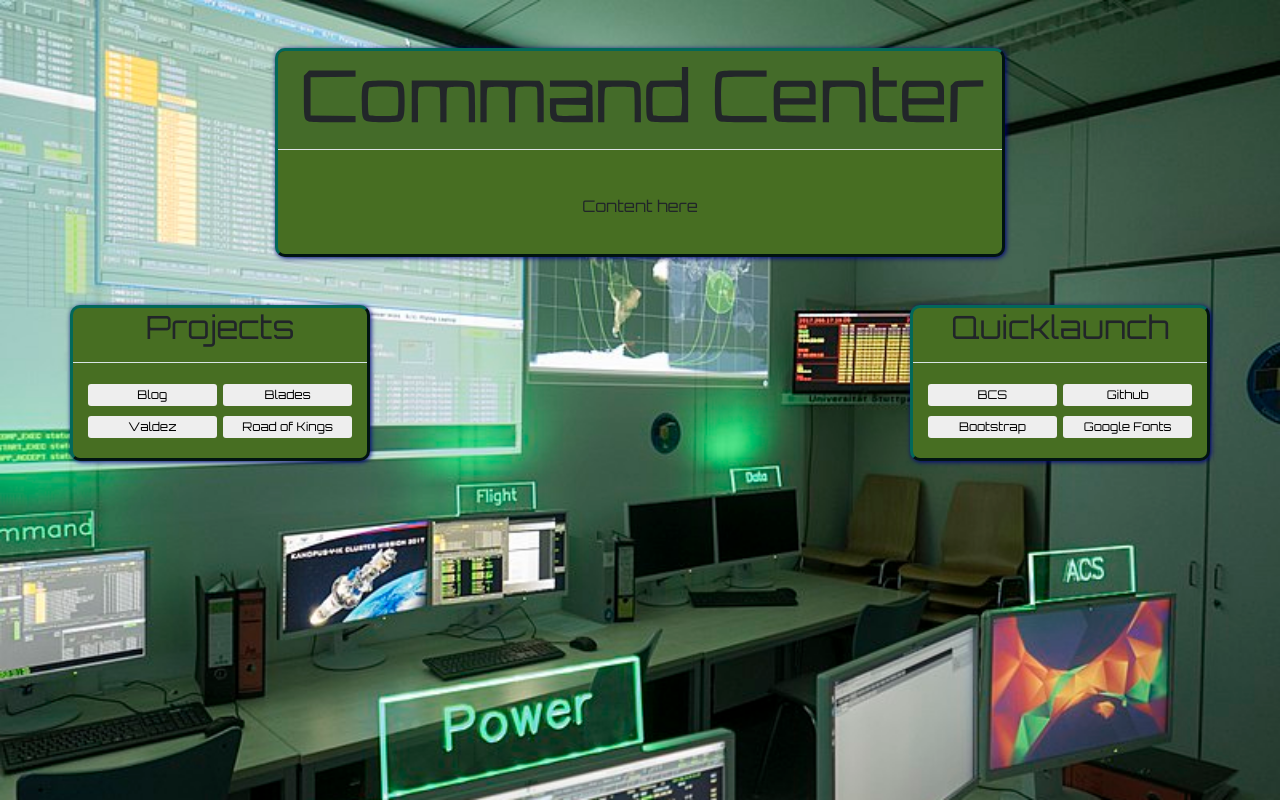
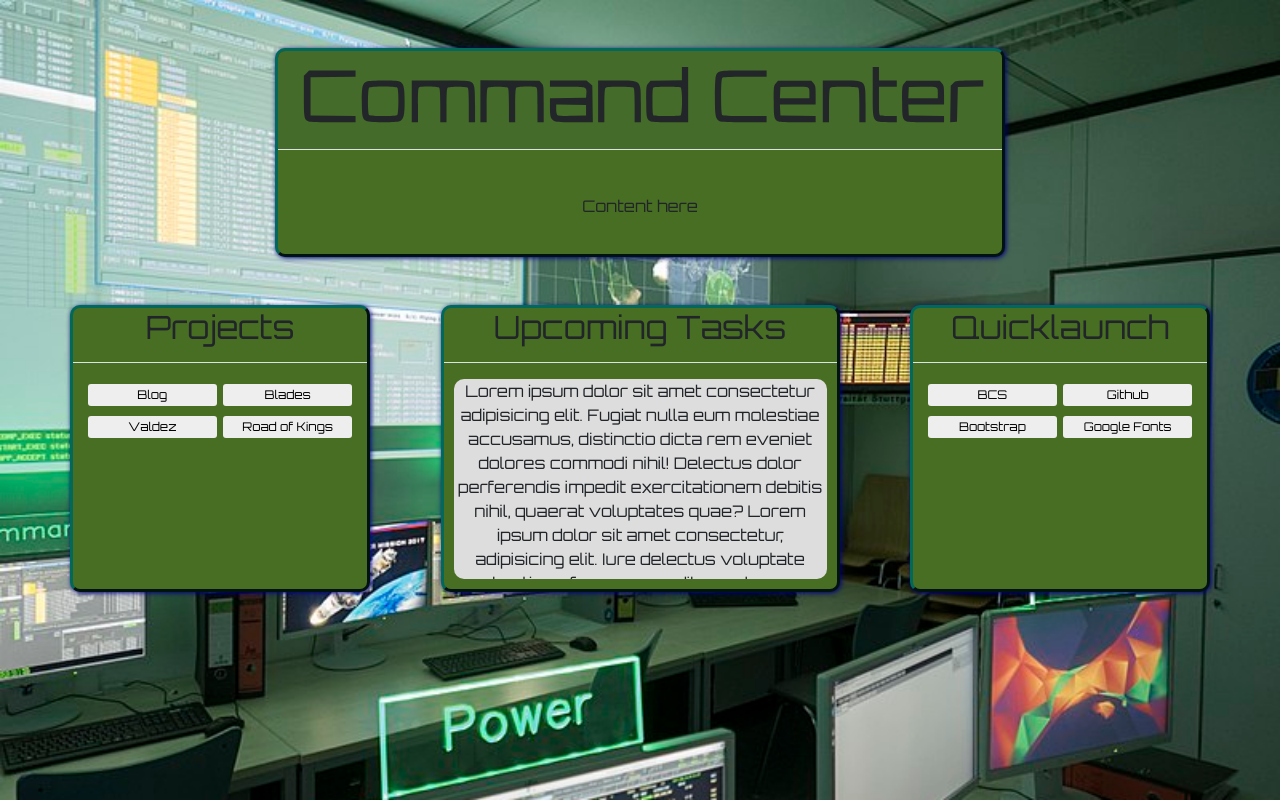
Before and after one commit to nvanbaak/command-center, a plain HTML site: page index.html in a window 1280 px wide. Drawn offline with nearby package versions, Linux system fonts and the light colour scheme.

Commit message:
added area for to-do list

```diff
--- a/index.html
+++ b/index.html
@@ -76,6 +76,18 @@
             </section>
         </div>
 
+        <div class="contentBox midbar">
+            <h2 class="titleText">Upcoming Tasks</h2>
+            <hr>
+            <section class="to-do-frame">
+
+                <p>Lorem ipsum dolor sit amet consectetur adipisicing elit. Fugiat nulla eum molestiae accusamus, distinctio dicta rem eveniet dolores commodi nihil! Delectus dolor perferendis impedit exercitationem debitis nihil, quaerat voluptates quae? Lorem ipsum dolor sit amet consectetur, adipisicing elit. Iure delectus voluptate amet ratione facere expedita nostrum rem nulla reiciendis tenetur dolorum animi eius itaque sunt corrupti assumenda, eligendi deserunt aperiam? Lorem ipsum dolor sit amet consectetur adipisicing elit. Veniam eos alias consequuntur, maiores rerum delectus earum numquam molestiae pariatur possimus? Eos assumenda suscipit molestias ipsum minus accusamus in corporis consequatur!</p>
+
+            </section>
+
+
+        </div>
+
         <!-- Right sidebar -->
         <div class="contentBox sidebar">
                 <h2 class=titleText>Quicklaunch</h2>
--- a/style.css
+++ b/style.css
@@ -37,6 +37,19 @@ hr {
     box-shadow: 1px 1px 5px navy;
 
     overflow: auto;
+}
+
+.midbar {
+    max-width: 35%;
+}
+
+.to-do-frame {
+    border-radius: 10px;
+    background-color: #dddddd;
+    margin: 10px;
+    max-height: 200px;
+
+    overflow: scroll;
 }
 
 /* If the screen shrinks enough the boxes wrap, we center them */
```
